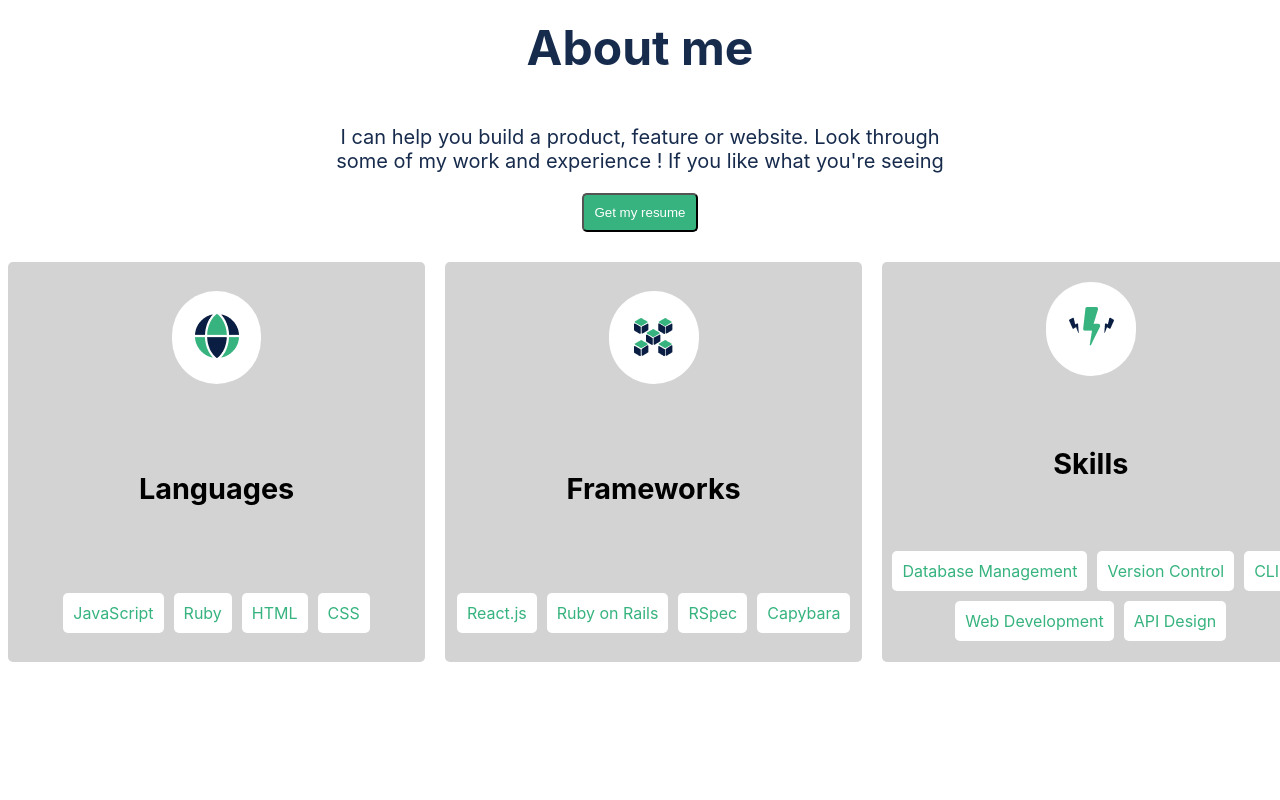
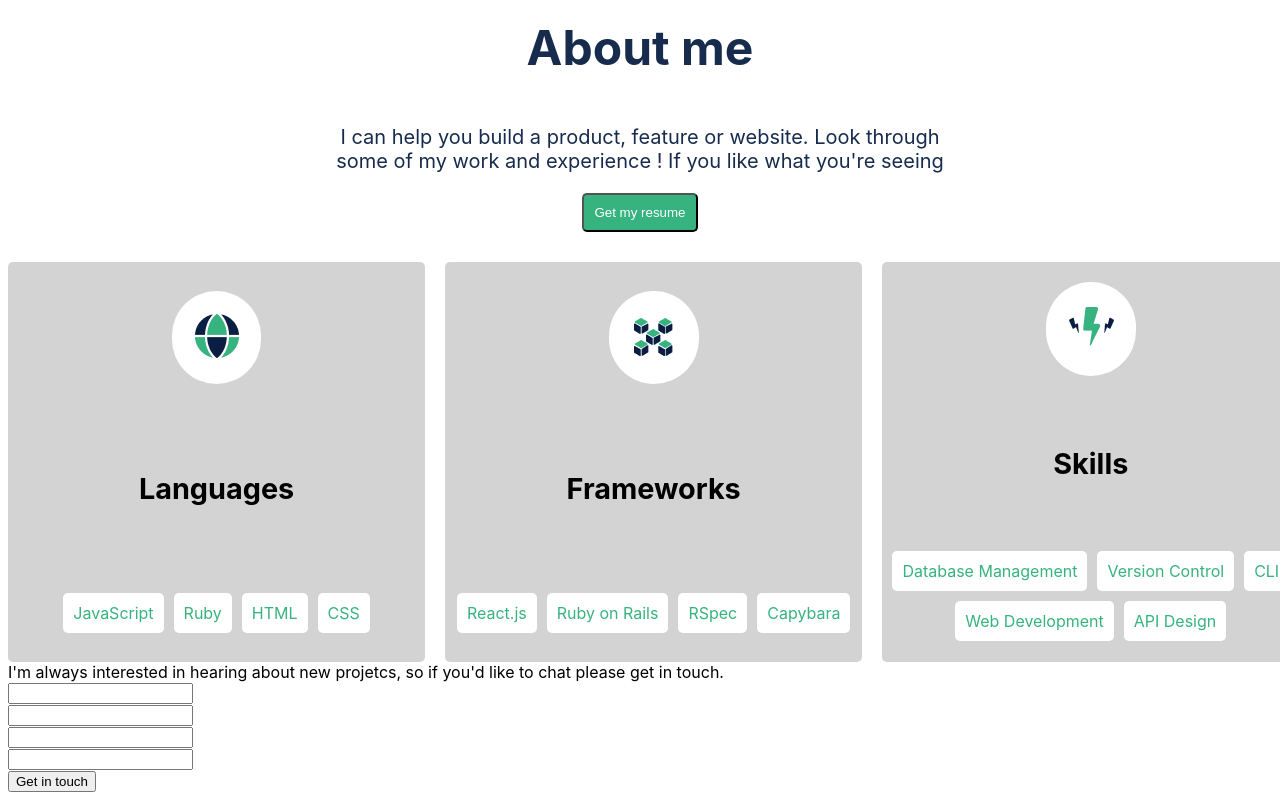
Before and after one commit to ElTijolo/Portfolio, a plain HTML site: page index.html in a window 1280 px wide. Shown: the part 1597-2397 px from the top of the page. Before the commit the page ends 2267 px from the top, so only its background shows below. Drawn offline with Linux system fonts and the light colour scheme.

Commit message:
Basic  contact

```diff
--- a/index.html
+++ b/index.html
@@ -167,7 +167,14 @@
                 </div>
             </section>
             <section class="contact">
-
+                <div class="text">I'm always interested in hearing about new projetcs, so if you'd like to chat please get in touch.</div>
+                <div class="information">
+                    <div class="firstname"><input type="text" name="" id=""></div>
+                    <div class="lastname"><input type="text" name="" id=""></div>
+                    <div class="email"><input type="text" name="" id=""></div>
+                    <div class="extra"><input type="text" name="" id=""></div>
+                    <div class="btn"><input type="button" value="Get in touch"></div>
+                </div>
             </section>
         </main>
     </body>
```
